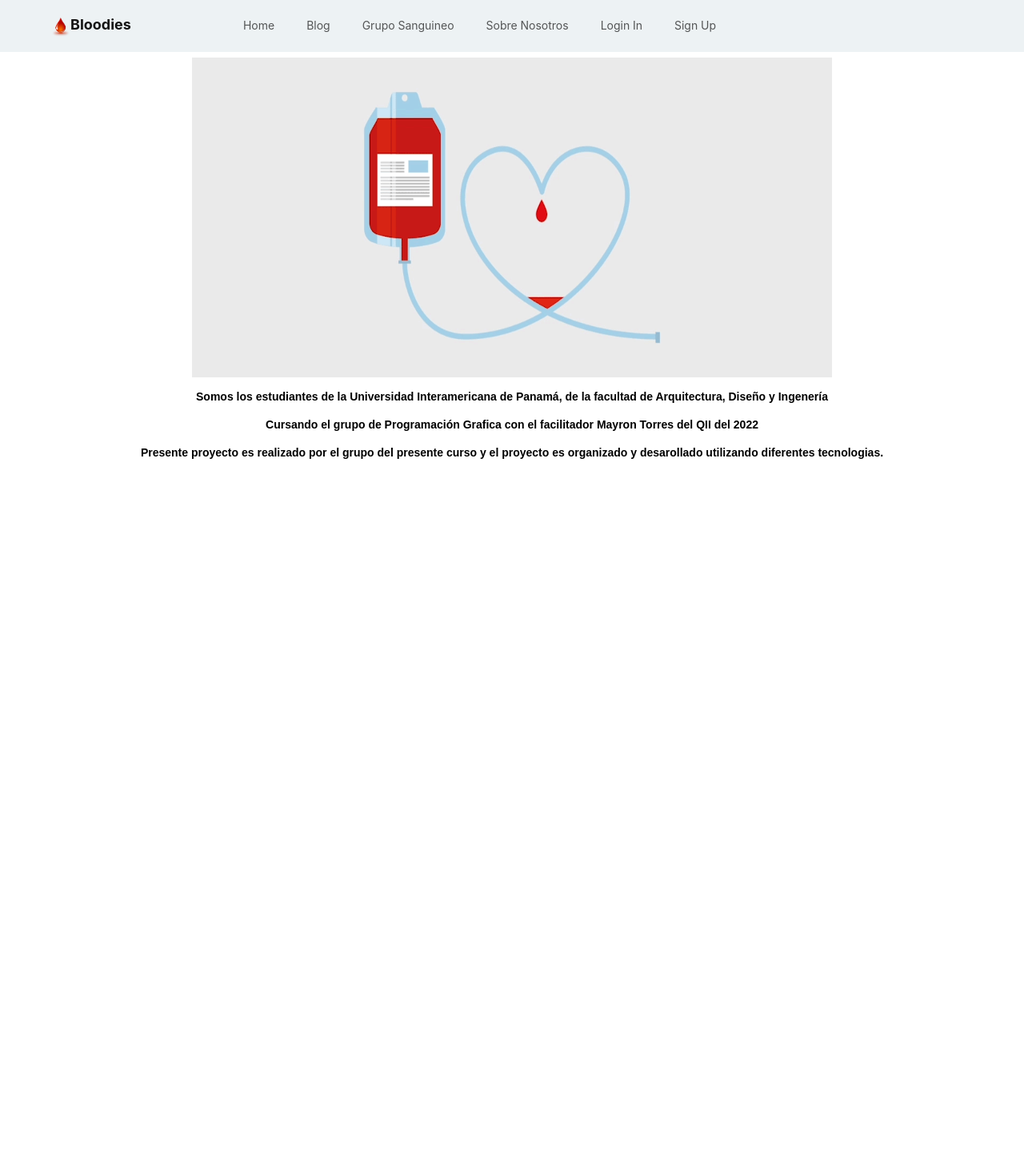
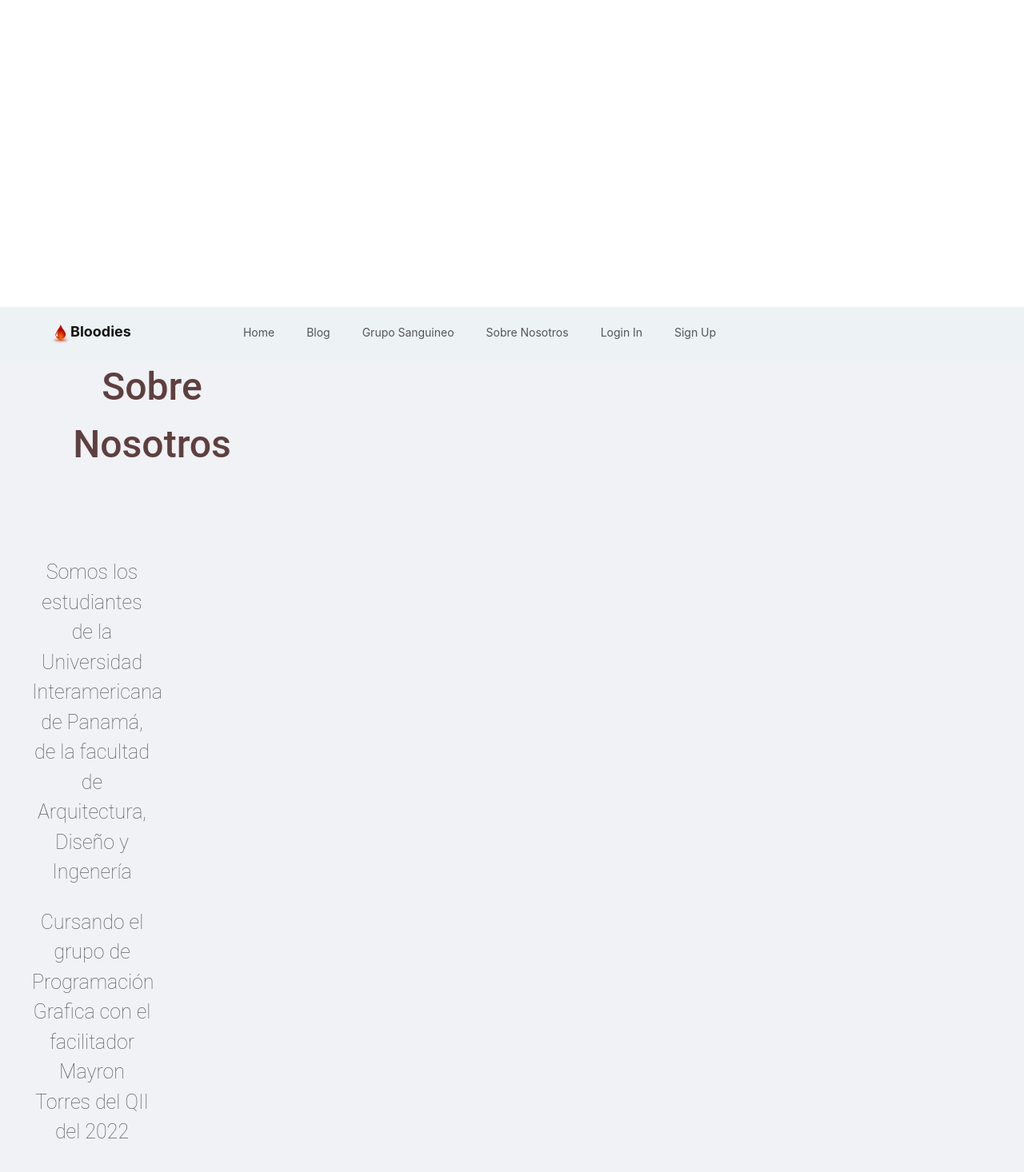
Before and after one commit to RoyHudson/Bloodies-Landing-Page, a Nuxt app: page /about in a window 1280 px wide. Shown: the top 1466 px of the page at 80% size. Before the commit the page ends 800 px from the top, so only its background shows below. Built offline with nearby package versions, Linux system fonts and the light colour scheme.

Commit message:
falta por hacer

```diff
--- a/pages/about.vue
+++ b/pages/about.vue
@@ -1,24 +1,32 @@
+
 <template>
-  <body id="Sobre Nosotros">
-    <Navbar/>
-    <main class="texto">
-        <div class="py-5">
-            <div class="row">
+    <div id="Sobre Nosotros" style="padding-top:30%">
+    <Navbar />
+    <a-layout class="texto">
+        <div class="content">
+        <div class="banner">
+            <div class="text">
+                <h1 class="TextSub">Sobre Nosotros</h1>
+                <br>
+                <br>
+                <p>Somos los estudiantes de la Universidad Interamericana de Panamá, de la facultad de Arquitectura, Diseño y Ingenería</p>
+                <p>Cursando el grupo de Programación Grafica con el facilitador Mayron Torres del QII del 2022</p>
+                <p>Presente proyecto es realizado por el grupo del presente curso y el proyecto es organizado y desarollado utilizando diferentes tecnologias.</p>
 
-                <h1>Sobre Nosotros</h1>
 
-                <p style="text-align:center;"><img src="../assets/blood.gif" width="800" height="400" align="center"/></p>
-                <p><center>Somos los estudiantes de la Universidad Interamericana de Panamá, de la facultad de Arquitectura, Diseño y Ingenería</center></p>
-                <p><center>Cursando el grupo de Programación Grafica con el facilitador Mayron Torres del QII del 2022</center></p>
-                <p><center>Presente proyecto es realizado por el grupo del presente curso y el proyecto es organizado y desarollado utilizando diferentes tecnologias.</center></p>
             </div>
-        </div>
 
-    </main>
-    </body>
+            </div>
+            </div>
+        </a-layout>
+
+    </div>
+
+
 </template>
 
 <script>
+
 import Navbar from '../components/navbar.vue';
 export default {
     name: 'nosotros',
@@ -29,25 +37,29 @@ export default {
     }
 
 }
+
 </script>
 
-<style>
-.texto h1 {
-    font-family: Arial, Helvetica, sans-serif;
+
+<style scoped>
+
+.text h1 {
+    font-family: 'Roboto', sans-serif;
     font-weight: 550;
     margin: 0 0 30px 0;
     padding: 0;
     color: rgb(95, 63, 63);
     text-align: center;
 }
-.texto p{
-    font-family: Arial, Helvetica, sans-serif;
-    font-weight: 600;
-    margin: 2 6 30px 0;
-    padding: 0;
-    color: rgb(0, 0, 0);
+.text p{
+    font-family: 'Roboto', sans-serif;
+    font-weight: 200;
+    font-size: 25px;
+    max-width: 50%;
+    width: 100%;
     text-align: center;
-
 }
 
+
+
 </style>
```
